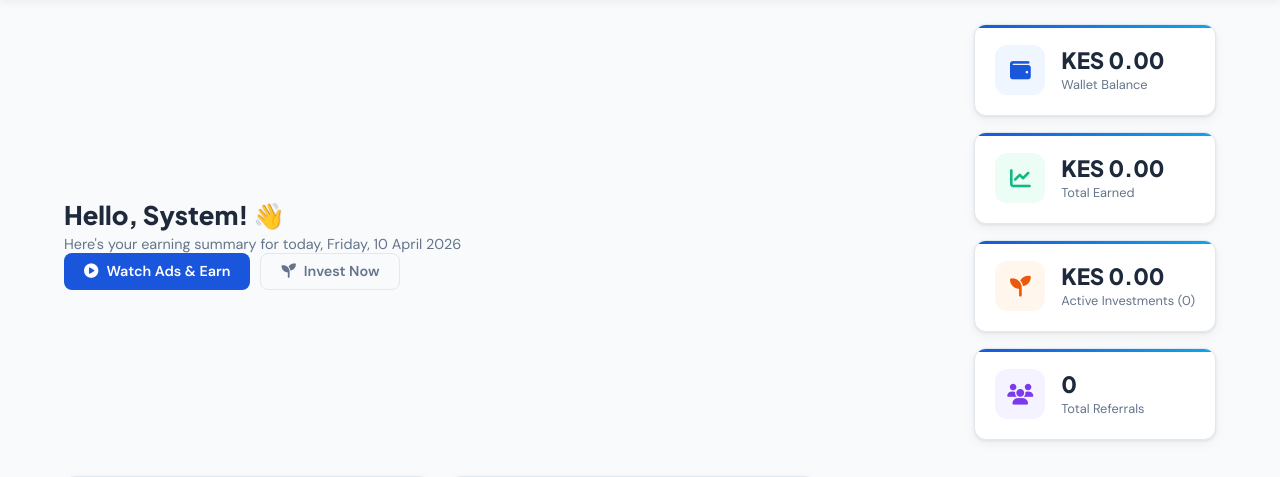
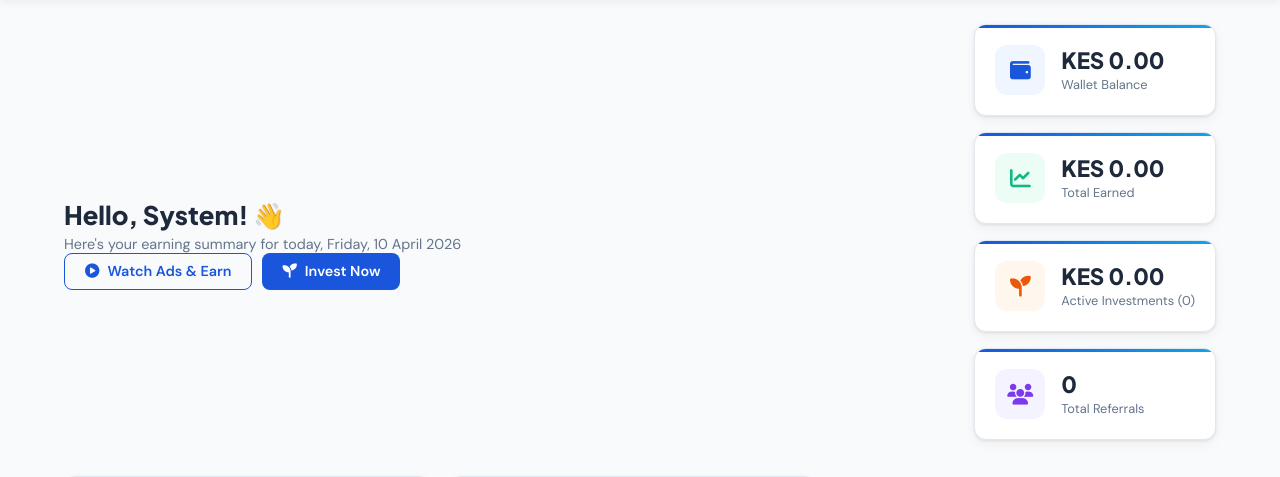
Before and after one commit to Shalenec/rewardapp, a PHP site: page /rewardapp/dashboard.php in a window 1280 px wide. Shown: the part 64-541 px from the top of the page. Run offline with PHP 8.4, Linux system fonts and the light colour scheme; a user stored in the database is signed in; data comes from the database, SQL or seed files in the repository; data that the repository does not hold is empty; some libraries are stand-ins or nearby versions.

Commit message:
Update dashboard.php

```diff
--- a/dashboard.php
+++ b/dashboard.php
@@ -39,8 +39,8 @@ include 'includes/header.php';
             <h1>Hello, <?php echo sanitize(explode(' ', $user['full_name'])[0]); ?>! 👋</h1>
             <p>Here's your earning summary for today, <?php echo date('l, d F Y'); ?></p>
         <div style="display:flex;gap:10px;flex-wrap:wrap;">
-    <a href="ads.php" class="btn btn-primary"><i class="fas fa-play-circle"></i> Watch Ads & Earn</a>
-    <a href="invest.php" class="btn btn-gray"><i class="fas fa-seedling"></i> Invest Now</a>
+    <a href="ads.php" class="btn btn-outline"><i class="fas fa-play-circle"></i> Watch Ads & Earn</a>
+    <a href="invest.php" class="btn btn-primary"><i class="fas fa-seedling"></i> Invest Now</a>
 </div>
 </div>
 
```
